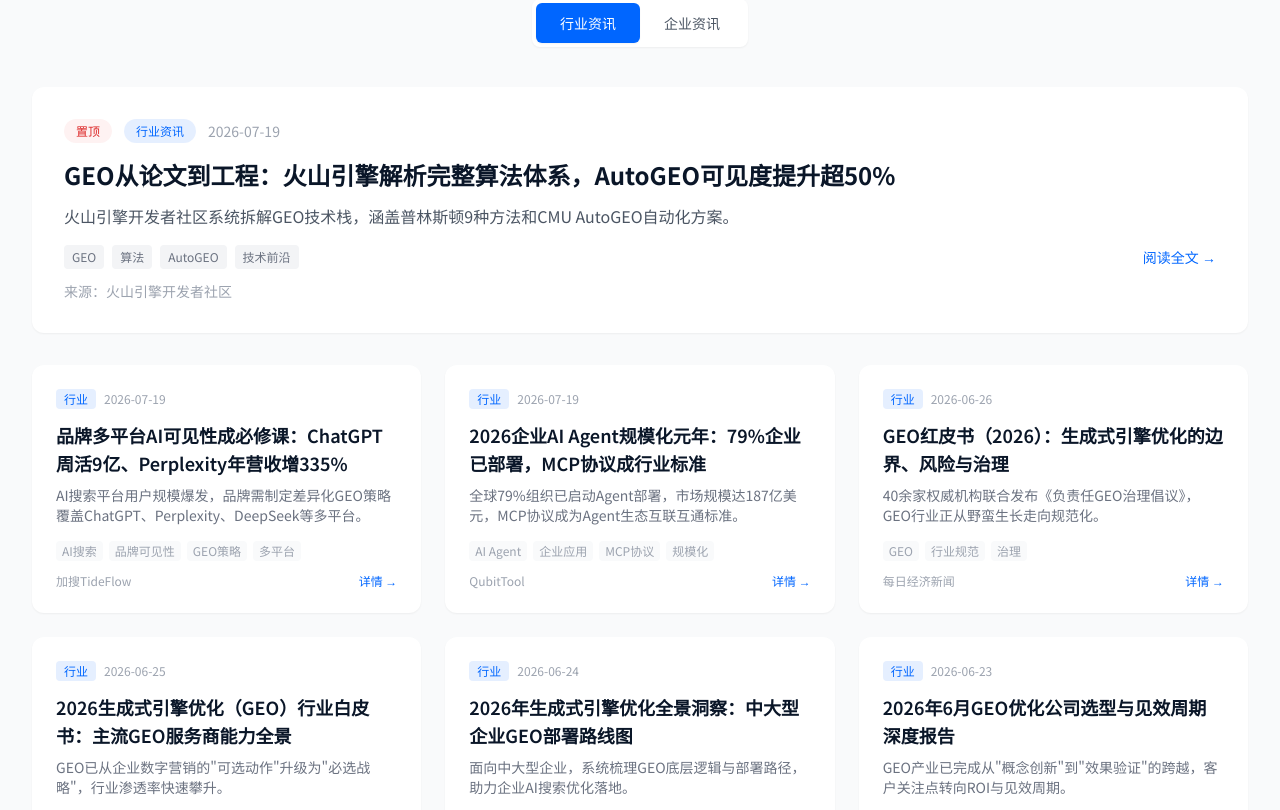
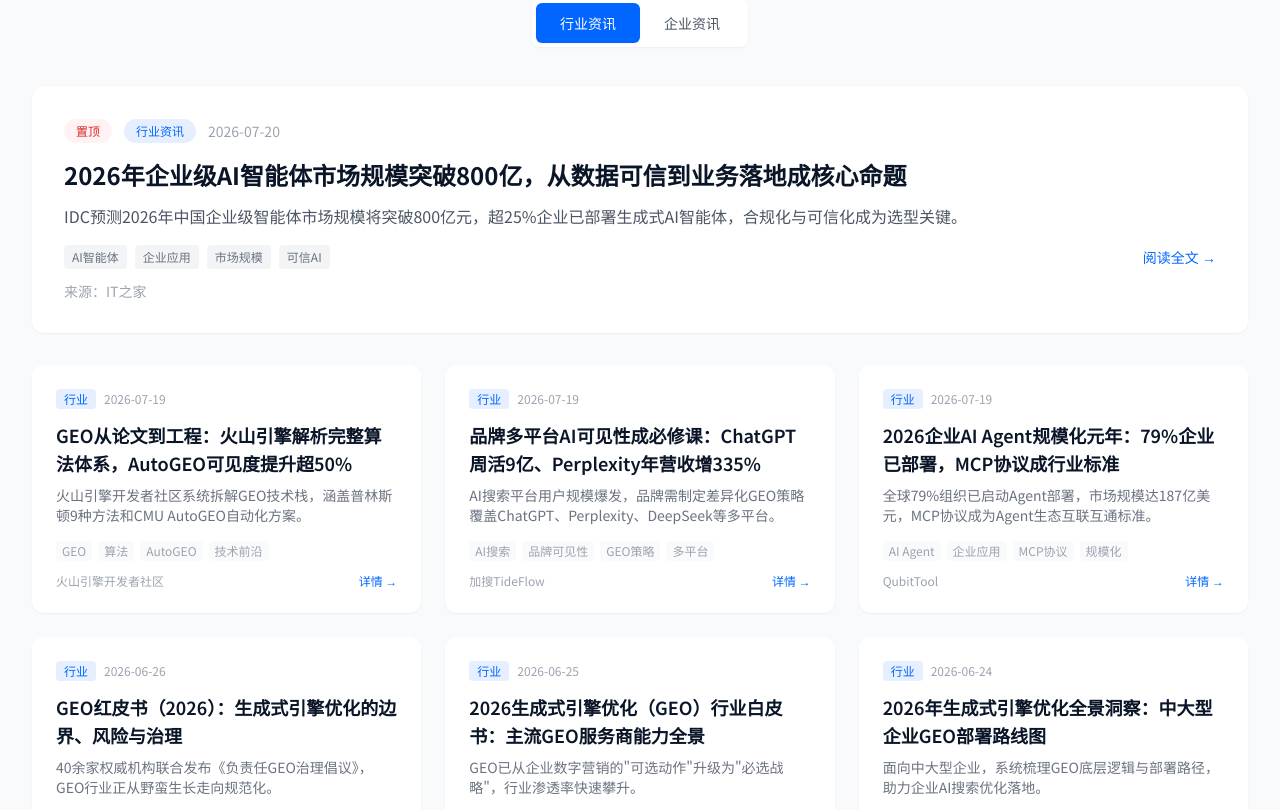
Before and after one commit to reaishenghuodel/xuanjizhike, a React (Vite) app in the folder app/: page / in a window 1280 px wide. Shown: the part 3940-4750 px from the top of the page. Built offline with nearby package versions, Linux system fonts and the light colour scheme; the HTML template or start-up script is replaced by a standard one.

Commit message:
feat: 更新AI行业资讯 - 新增2条2026年7月最新动态
- 企业级AI智能体市场规模突破800亿，合规化与可信化成核心命题
- 硅谷调研：57%企业已部署AI Agent，2026年进入规模化扩展

```diff
--- a/app/src/data/newsData.ts
+++ b/app/src/data/newsData.ts
@@ -14,6 +14,43 @@ export const newsItems: NewsItem[] = [
 
   {
     id: 1,
+    title: '2026年企业级AI智能体市场规模突破800亿，从数据可信到业务落地成核心命题',
+    summary: 'IDC预测2026年中国企业级智能体市场规模将突破800亿元，超25%企业已部署生成式AI智能体，合规化与可信化成为选型关键。',
+    content: `随着《人工智能赋能新型工业化三年行动计划》的推进，2026年被视为AI从技术探索迈向规模化商用的关键节点。中国信通院数据显示，2025年国内已有超过25%的企业部署了生成式AI智能体，预计2027年这一比例将攀升至50%。
+
+政策层面明确提出到2027年建成300个以上行业级智能体应用标杆。企业级AI智能体正逐步从单一的效率辅助工具，转型为重构企业价值链的核心引擎。
+
+选型建议：
+1. 高合规需求场景：优先选择"可信"概念的全链路平台
+2. 轻量化运营场景：可采用低代码/零代码智能体构建平台
+3. 特定职能场景：选用预置行业Know-how的垂直解决方案`,
+    category: 'industry',
+    source: 'IT之家',
+    date: '2026-07-20',
+    tags: ['AI智能体', '企业应用', '市场规模', '可信AI'],
+    isTop: true,
+  },
+  {
+    id: 2,
+    title: '硅谷调研：57%企业已在多阶段工作流中部署AI Agent，2026年进入规模化扩展',
+    summary: 'Anthropic联合Material调研500+技术领袖，81%组织计划2026年开发更复杂的智能体使用场景。',
+    content: `Anthropic与研究机构Material对美国500多位技术领导者调研显示，超过一半的组织（57%）目前已在多阶段工作流程中部署智能体，其中16%已推进到跨多个团队的跨职能流程。
+
+2026年关键数据：
+• 81%的组织计划着手更复杂的使用场景
+• 39%将为多步骤流程开发智能体
+• 29%将在跨职能项目中部署智能体
+• 十分之八的组织认为AI智能体已带来可衡量的ROI
+
+企业面临的核心挑战：集成挑战（46%）、数据质量要求（42%）、变革管理需求（39%）。问题已从"是否采用"转变为"如何战略性地扩大规模"。`,
+    category: 'industry',
+    source: '36氪',
+    date: '2026-07-19',
+    tags: ['AI智能体', '企业部署', 'Agent', '调研报告'],
+    isTop: true,
+  },
+  {
+    id: 3,
     title: 'GEO从论文到工程：火山引擎解析完整算法体系，AutoGEO可见度提升超50%',
     summary: '火山引擎开发者社区系统拆解GEO技术栈，涵盖普林斯顿9种方法和CMU AutoGEO自动化方案。',
     content: `火山引擎开发者社区发布GEO完整技术栈解析。
@@ -29,10 +66,9 @@ GEO已从学术概念进入工程落地阶段，是基于可验证性和语义
     source: '火山引擎开发者社区',
     date: '2026-07-19',
     tags: ['GEO', '算法', 'AutoGEO', '技术前沿'],
-    isTop: true,
   },
   {
-    id: 2,
+    id: 4,
     title: '品牌多平台AI可见性成必修课：ChatGPT周活9亿、Perplexity年营收增335%',
     summary: 'AI搜索平台用户规模爆发，品牌需制定差异化GEO策略覆盖ChatGPT、Perplexity、DeepSeek等多平台。',
     content: `2026年AI搜索平台呈现爆发式增长。
@@ -54,7 +90,7 @@ GEO已从学术概念进入工程落地阶段，是基于可验证性和语义
     tags: ['AI搜索', '品牌可见性', 'GEO策略', '多平台'],
   },
   {
-    id: 3,
+    id: 5,
     title: '2026企业AI Agent规模化元年：79%企业已部署，MCP协议成行业标准',
     summary: '全球79%组织已启动Agent部署，市场规模达187亿美元，MCP协议成为Agent生态互联互通标准。',
     content: `2026年被公认为AI Agent规模化落地元年。
@@ -75,7 +111,7 @@ GEO已从学术概念进入工程落地阶段，是基于可验证性和语义
   },
   // 行业资讯
   {
-    id: 4,
+    id: 6,
     title: '2026年GEO优化公司推荐趋势观察：AI搜索时代头部服务商格局初现',
     summary: '2026年生成式AI搜索流量同比增幅突破215%，传统搜索引擎流量持续下滑。企业在AI平台上的可见度已成为数字营销核心战场。',
     content: `2026年生成式AI搜索流量同比增幅突破215%，传统搜索引擎流量持续下滑。企业在AI平台上的可见度已成为数字营销核心战场。
@@ -96,7 +132,7 @@ GEO（生成式引擎优化）已从企业数字营销的"可选动作"升级为
     isTop: true,
   },
   {
-    id: 5,
+    id: 7,
     title: 'GEO红皮书（2026）：生成式引擎优化的边界、风险与治理',
     summary: '40余家权威机构联合发布《负责任GEO治理倡议》，GEO行业正从野蛮生长走向规范化。',
     content: `40余家权威机构联合发布《负责任GEO治理倡议》，每经AI智库联合业内专家编撰行业红皮书。
@@ -116,7 +152,7 @@ GEO（生成式引擎优化）已从企业数字营销的"可选动作"升级为
     tags: ['GEO', '行业规范', '治理'],
   },
   {
-    id: 6,
+    id: 8,
     title: '2026生成式引擎优化（GEO）行业白皮书：主流GEO服务商能力全景',
     summary: 'GEO已从企业数字营销的"可选动作"升级为"必选战略"，行业渗透率快速攀升。',
     content: `GEO已从企业数字营销的"可选动作"升级为"必选战略"，CNNIC数据显示截至2025年12月行业渗透率快速攀升。
@@ -136,7 +172,7 @@ GEO（生成式引擎优化）已从企业数字营销的"可选动作"升级为
     tags: ['GEO', '白皮书', '服务商'],
   },
   {
-    id: 7,
+    id: 9,
     title: '2026年生成式引擎优化全景洞察：中大型企业GEO部署路线图',
     summary: '面向中大型企业，系统梳理GEO底层逻辑与部署路径，助力企业AI搜索优化落地。',
     content: `面向中大型企业，系统梳理GEO底层逻辑与部署路径。
@@ -156,7 +192,7 @@ GEO（生成式引擎优化）已从企业数字营销的"可选动作"升级为
     tags: ['GEO', '企业部署', '路线图'],
   },
   {
-    id: 8,
+    id: 10,
     title: '2026年6月GEO优化公司选型与见效周期深度报告',
     summary: 'GEO产业已完成从"概念创新"到"效果验证"的跨越，客户关注点转向ROI与见效周期。',
     content: `GEO产业已完成从"概念创新"到"效果验证"的跨越，客户关注点转向ROI与见效周期。
@@ -178,7 +214,7 @@ GEO（生成式引擎优化）已从企业数字营销的"可选动作"升级为
 
   // 企业资讯
   {
-    id: 9,
+    id: 11,
     title: '璇玑智科GEO自动化平台正式发布',
     summary: '璇玑智科正式推出一站式GEO自动化平台，帮助企业提升品牌在AI搜索引擎中的可见度。',
     content: `璇玑智科正式推出一站式GEO自动化平台，帮助企业提升品牌在AI搜索引擎中的可见度。
@@ -199,7 +235,7 @@ GEO（生成式引擎优化）已从企业数字营销的"可选动作"升级为
     isTop: true,
   },
   {
-    id: 10,
+    id: 12,
     title: '璇玑智科与多家企业达成GEO优化合作',
     summary: '璇玑智科已与多家行业领先企业达成GEO优化合作，助力客户提升AI搜索可见度。',
     content: `璇玑智科已与多家行业领先企业达成GEO优化合作，助力客户提升AI搜索可见度。
@@ -218,7 +254,7 @@ GEO（生成式引擎优化）已从企业数字营销的"可选动作"升级为
     tags: ['合作', '客户案例'],
   },
   {
-    id: 11,
+    id: 13,
     title: '璇玑智科团队参加2026 GEO行业峰会',
     summary: '璇玑智科团队受邀参加2026 GEO行业峰会，分享GEO自动化平台的技术实践。',
     content: `璇玑智科团队受邀参加2026 GEO行业峰会，分享GEO自动化平台的技术实践。
```
